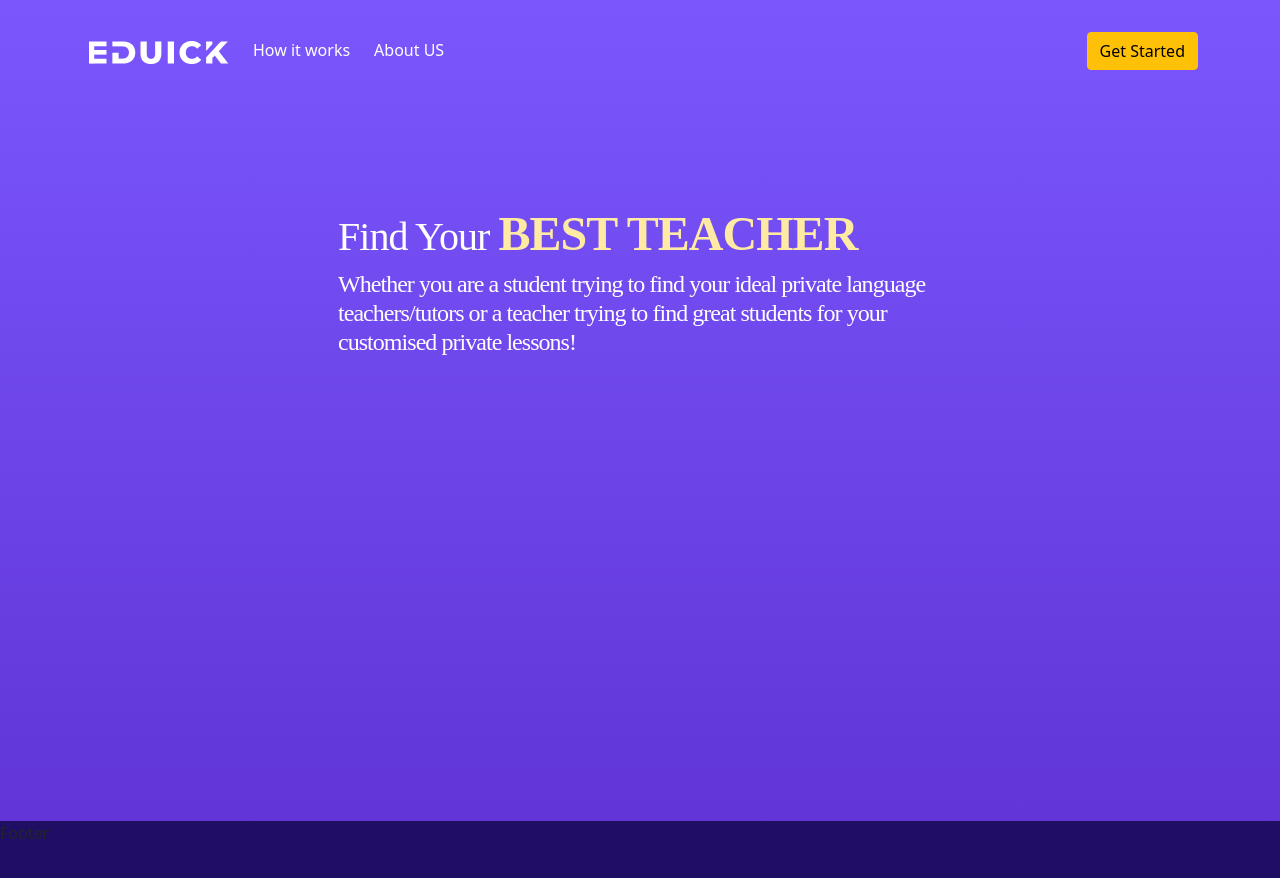
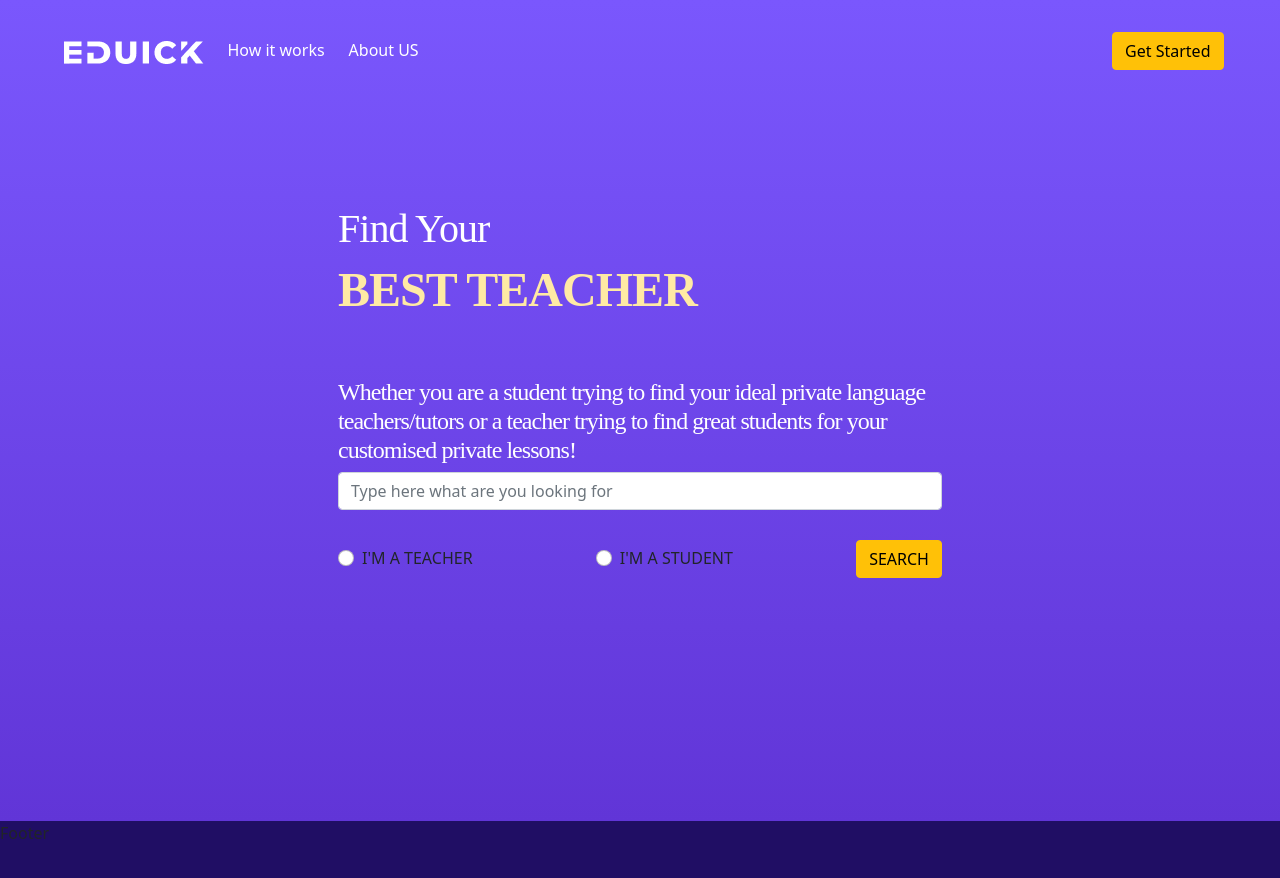
Before and after one commit to Delei09/Edusync, a React (Create React App) app in the folder front-end/: page / in a window 1280 px wide. Shown: the top 878 px of the page. Built offline with nearby package versions, Linux system fonts and the light colour scheme.

Commit message:
contente

```diff
--- a/front-end/src/component/Formulario.css
+++ b/front-end/src/component/Formulario.css
@@ -0,0 +1,9 @@
+.formOpcao{
+display: flex;
+align-items: center;
+justify-content: space-between;
+margin-top: 30px;
+}
+.input::placeholder{
+    color:red;
+}
--- a/front-end/src/component/Formulario.jsx
+++ b/front-end/src/component/Formulario.jsx
@@ -5,7 +5,26 @@ const Formulario = () => {
 
     return (
         <form>
-            Formulario
+                <input type = "text" className = "form-control input"
+                placeholder = 'Type here what are you looking for'
+                />
+                <div className = 'formOpcao'>
+                    <div class="form-check">
+                        <input class="form-check-input" type="radio"
+                                name="opcao" id="teacher" />
+                        <label class="form-check-label" htmlFor ="teacher">
+                            I'M A TEACHER
+                        </label>
+                    </div>
+                    <div class="form-check">
+                        <input class="form-check-input" type="radio" name="opcao"
+                                id="student" />
+                        <label class="form-check-label" for="student">
+                            I'M A STUDENT
+                        </label>
+                    </div>
+                    <button className="btn btn-warning">SEARCH</button>
+                </div>
         </form>
     )
 }
--- a/front-end/src/component/Header.css
+++ b/front-end/src/component/Header.css
@@ -5,6 +5,7 @@
     align-items: center;
     width: 1167px;
     height: 48px;
+    margin: 0 auto;
 }
 .headerLink{
     display: flex;
--- a/front-end/src/component/Header.jsx
+++ b/front-end/src/component/Header.jsx
@@ -5,7 +5,7 @@ import Logo from './Logo'
 const Header = () => {
 
     return (
-        <header className = 'header container'>
+        <header className = 'header '>
            <div className= 'headerLink'>
                 <Logo />
                 <a className = 'link'  href = '#' >How it works</a>
--- a/front-end/src/component/Main.css
+++ b/front-end/src/component/Main.css
@@ -24,9 +24,12 @@ line-height: 57px;
 letter-spacing: -0.02em;
 text-align: left;
 color: white;
+display: flex;
+flex-direction: column;
+flex-wrap: wrap;
 }
 .contentTextoSpan{
-    font-family: Poppins;
+font-family: Poppins;
 font-size: 48px;
 font-style: normal;
 font-weight: 700;
@@ -34,4 +37,5 @@ line-height: 57px;
 letter-spacing: -0.02em;
 text-align: left;
 color: #FFEAA4;
+margin-bottom: 60px;
 }
--- a/front-end/src/component/Main.jsx
+++ b/front-end/src/component/Main.jsx
@@ -1,5 +1,6 @@
 import React from 'react'
 import Header from './Header'
+import Formulario from './Formulario'
 import './Main.css'
 
 const Main = () => {
@@ -9,10 +10,12 @@ const Main = () => {
             <Header />
             <div className = 'content'>
                 <div className = 'contentTexto'>
-                    <h1>Find Your <span className = 'contentTextoSpan'> BEST TEACHER </span></h1>
+                    <h1>Find Your</h1>
+                    <span className = 'contentTextoSpan'> BEST TEACHER </span>
                     <h4>Whether you are a student trying to find your ideal private language teachers/tutors
                         or a teacher trying to find great students for your customised private lessons!</h4>
                 </div>
+                 <Formulario />
             </div>
         </main>
     )
```
